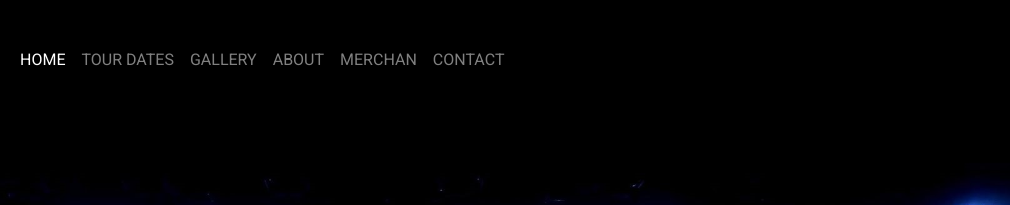
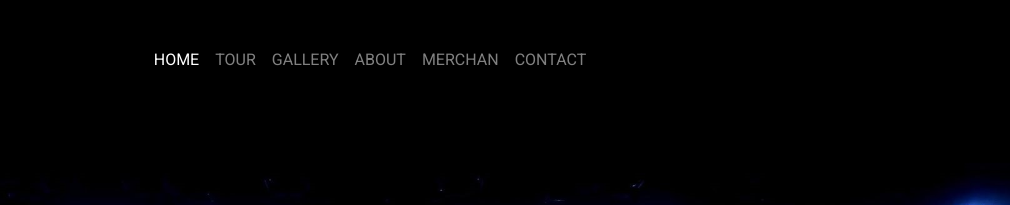
Before and after one commit to Code-Institute-Submissions/CI-MS1-t4h-band, a plain HTML site: page index.html in a window 1280 px wide. Shown: the top 205 px of the page, 270-1280 px from the left. Drawn offline with nearby package versions, Linux system fonts and the light colour scheme.

Commit message:
Fix menu aligment

```diff
--- a/assets/css/style.css
+++ b/assets/css/style.css
@@ -73,9 +73,7 @@ footer i:hover {
 /*phones*/
 @media screen and (max-width: 768px) {
     #band-image {
-    height: 0px;
-    width: 100%;
-    background: url('../images/band01.jpg') no-repeat center center;
+        height: 0px;
     }
 }
 
@@ -102,4 +100,10 @@ footer i:hover {
         background-color: #000;
         background-size: 100%;
     }
+
+    .navbar-nav.navbar-center {
+        position: absolute;
+        left: 50%;
+        transform: translatex(-50%);
+    }
 }
--- a/index.html
+++ b/index.html
@@ -22,12 +22,12 @@
                 <span class="navbar-toggler-icon"></span>
             </button>
             <div class="collapse navbar-collapse" id="navbarsSections">
-                <ul class="navbar-nav mr-auto mt-2 mt-lg-0">
+                <ul class="navbar-nav navbar-center">
                     <li class="nav-item active">
                         <a class="nav-link" href="index.html">HOME <span class="sr-only">(current)</span></a>
                     </li>
                     <li class="nav-item">
-                        <a class="nav-link" href="#">TOUR DATES</a>
+                        <a class="nav-link" href="#">TOUR</a>
                     </li>
                     <li class="nav-item">
                         <a class="nav-link" href="#">GALLERY</a>
```
